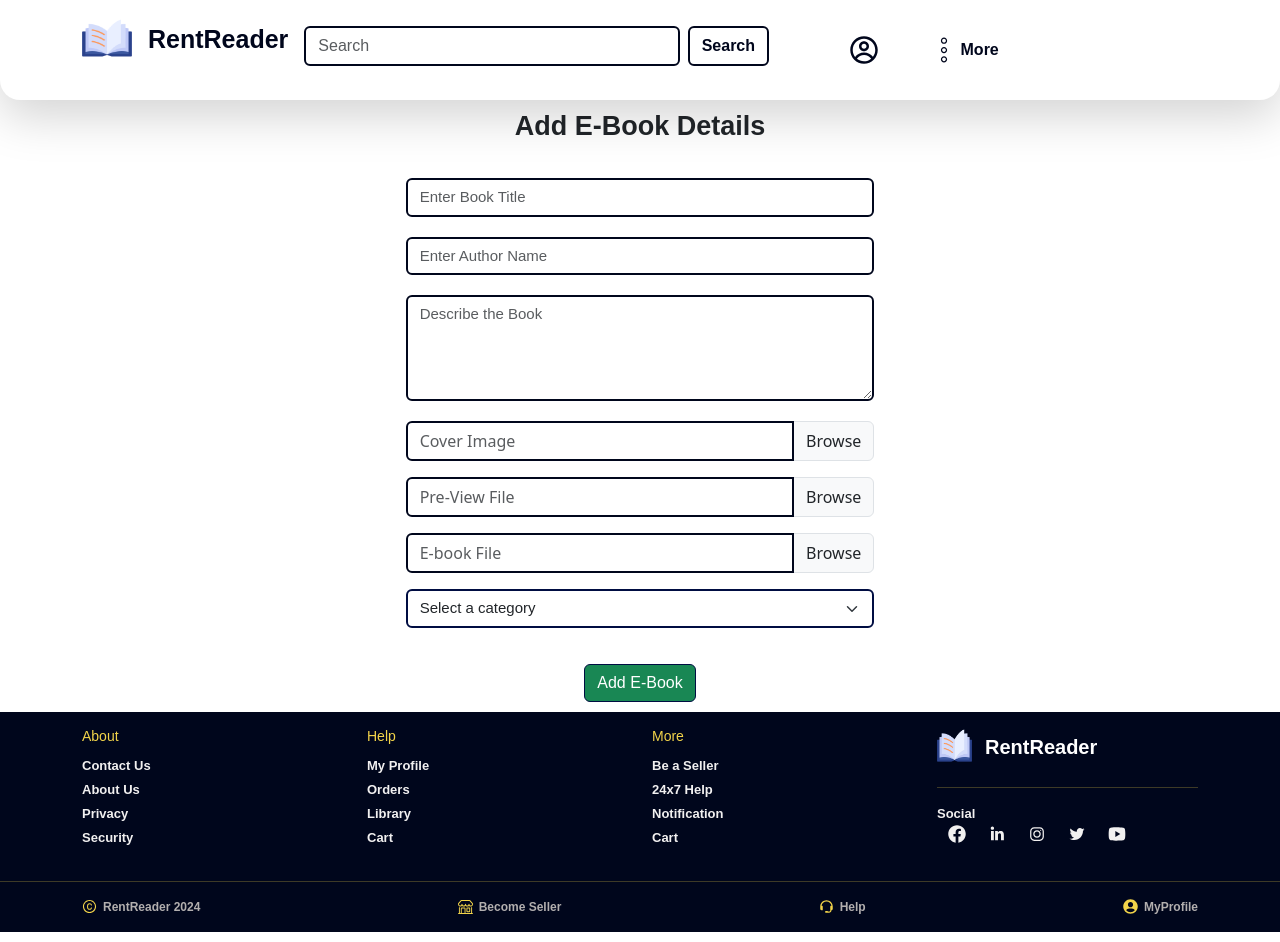
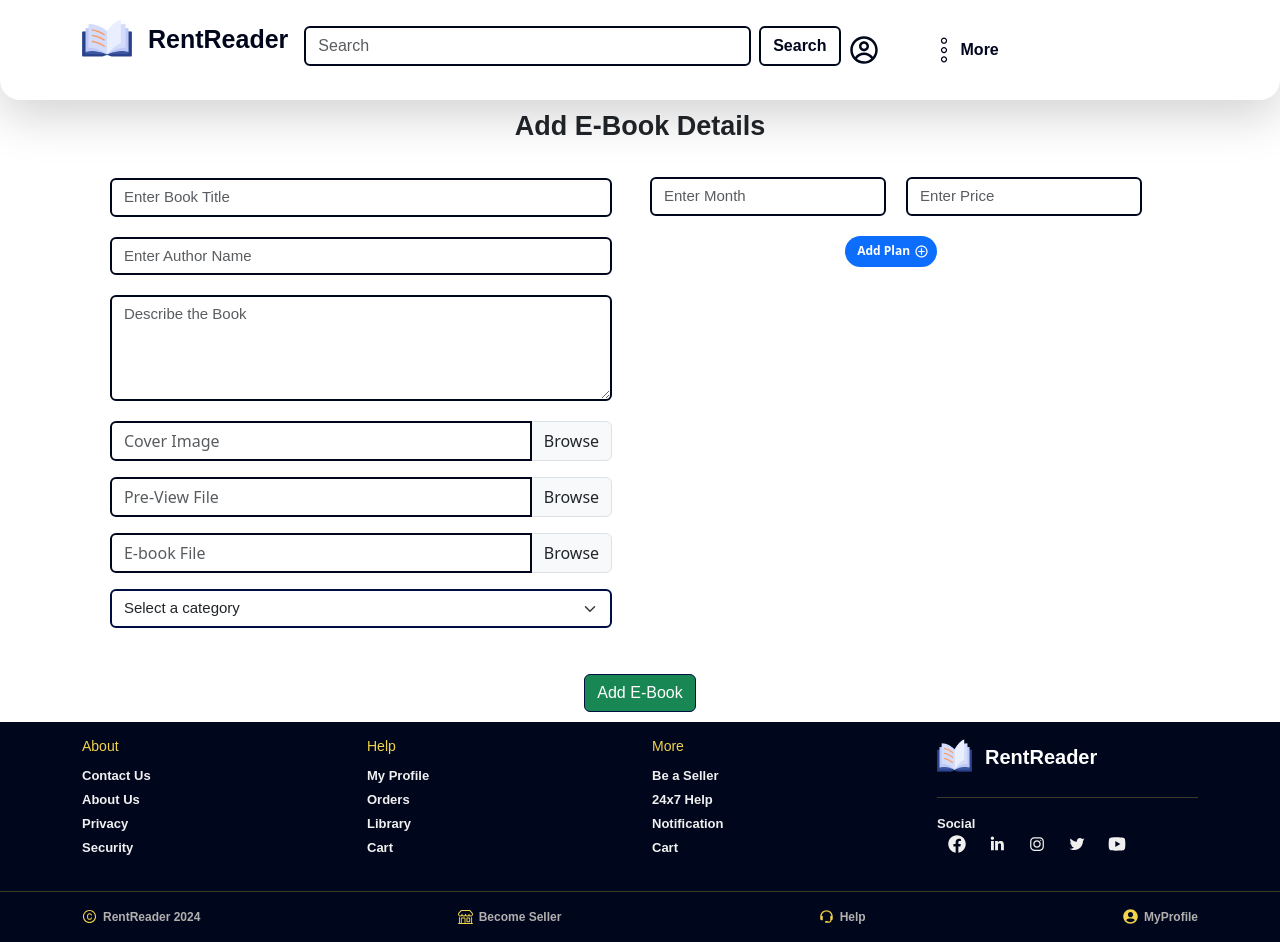
Before and after one commit to Adarshkumar007/Ebook-Rental-App, a React (Create React App) app in the folder client/: page /publish in a window 1280 px wide. Built offline with nearby package versions, Linux system fonts and the light colour scheme; sample sign-in values are in the browser's storage.

Commit message:
cart correction and sellerside publish

```diff
--- a/client/src/components/Cart.jsx
+++ b/client/src/components/Cart.jsx
@@ -13,6 +13,7 @@ import img3 from './images/image2.jpg'
 import img4 from './images/image3.jpg'
 import img5 from './images/image4.jpg'
 import img6 from './images/image5.jpg'
+import CartEmpty from "./CartEmpty";
 const books=[
 img1,img2,img3,img4,img5,img6
 ];
@@ -68,6 +69,7 @@ const Cart = () => {
   console.log(bookInfos);
   return (
     <Container>
+    {books.length===0 && <CartEmpty/>}
       <div className="cart-container">
         {books.map((book,index)=><CartCard key={index} book={book} />)}
 
--- a/client/src/components/CartCard.jsx
+++ b/client/src/components/CartCard.jsx
@@ -1,4 +1,5 @@
 import "bootstrap/dist/css/bootstrap.css";
+import { IoRemoveCircle } from "react-icons/io5";
 
 
 const CartCard = ({book}) => {
@@ -7,6 +8,7 @@ const CartCard = ({book}) => {
     <div className="card cart-card">
       <img src={book} className="card-img-top" alt="..." />
       <div className="card-body">
+      <IoRemoveCircle className="removeBook" size={25}/>
         <a href="#" className="details btn btn-primary">
           View Details
         </a>
--- /dev/null
+++ b/client/src/components/CartEmpty.jsx
@@ -0,0 +1,11 @@
+import { CiFaceFrown } from "react-icons/ci";
+
+const CartEmpty=()=>{
+    return <div style={{display:"flex",alignItems:"center",justifyContent:"center",flexDirection:"column",color:"#000d428f"}}>
+        <CiFaceFrown size={80}/>
+        <div style={{fontSize:"30px", fontWeight:"bold"}}>There are no books</div>
+    </div>
+
+}
+
+export default CartEmpty;
--- a/client/src/components/MyComponent/MyCSS/Cart.css
+++ b/client/src/components/MyComponent/MyCSS/Cart.css
@@ -38,19 +38,34 @@
   .card-img-top {
     width: 100%;
     height: 100%;
-    object-fit: cover; /* Ensure the image covers the entire card */
+    object-fit: cover;
+    transition: box-shadow 0.3s ease;
   }
+
 
   .details {
     position: absolute;
-    bottom: 20px; /* Adjust as needed to position the button */
+    bottom: 20px;
     left: 50%;
     transform: translateX(-50%);
     z-index: 1;
-    opacity: 0; /* Initially hidden */
-    transition: opacity 0.3s ease; /* Smooth transition effect */
+    opacity: 0;
+    transition: opacity 0.3s ease;
   }
 
   .cart-card:hover .details {
     opacity: 1;
   }
+  .removeBook{
+    position: absolute;
+    top: 10px;
+    right: 80%;
+    transform: translateX(-50%);
+    z-index: 1;
+    opacity: 0;
+    transition: opacity 0.3s ease;
+    color: red;
+  }
+  .cart-card:hover .removeBook {
+    opacity: 1;
+  }
--- /dev/null
+++ b/client/src/components/MyComponent/MyCSS/Publish.css
@@ -0,0 +1,85 @@
+.Publish-Container{
+    display: flex;
+    flex-Direction: column;
+}
+
+.Publish-Title{
+    width: 100%;
+    display: flex;
+    justify-content: center;
+}
+.Publish-Heading{
+    margin: 10px 0px;
+    font-weight: bold;
+    font-size: 27px;
+    font-family:DM Sans, sans-serif;
+}
+.Book-Information{
+    width: 100%;
+    display: flex;
+}
+
+@media  (max-width:768px) {
+    .Book-Information{
+       flex-direction: column;
+       justify-content: center;
+       align-items: center;
+    }
+    .Book-Form{
+        width:100% !important;
+        padding:0 !important;
+    }
+    .SubscriptionVariation {
+        height: fit-content !important;
+        padding:  0 !important;
+        overflow-y:hidden;
+
+    }
+    .SubscriptionPlanForm{
+        display: flex;
+        align-items: center;
+       gap: 10px;
+        width: 100%;
+        margin-bottom:20px;
+    }
+    .SubscriptionPlanContainer{
+
+        width: 100% !important;
+        display: flex !important;
+        justify-content: center !important;
+    }
+}
+
+.Book-Form{
+    width: 50%;
+    padding: 10px 0;
+}
+.form-control,.form-select {
+    width: 90% !important;
+}
+.input-group {
+    width: 90% !important;
+    flex-wrap: nowrap !important;
+}
+.SubscriptionVariation {
+    height: 30rem;
+    padding: 15px 0;
+    width: 90%;
+    overflow-y: auto;
+    scrollbar-width: thin;
+}
+
+
+
+.SubscriptionPlanForm{
+    display: flex;
+    align-items: center;
+   gap: 10px;
+    width: 100%;
+    margin-bottom:20px;
+}
+
+.SubscriptionPlanContainer{
+    padding: 10px 0;
+    width: 50%;
+}
--- /dev/null
+++ b/client/src/components/MyComponent/SubscriptionVariationContainer/AddVariationButton.jsx
@@ -0,0 +1,14 @@
+import "bootstrap/dist/css/bootstrap.css";
+import { IoMdAddCircleOutline } from "react-icons/io";
+const AddVariationButton = ({addVariation}) => {
+  return (
+    <div style={{display:"flex",justifyContent:"center",alignItems:"center",cursor:"pointer"}} onClick={addVariation}>
+      <span className="badge d-flex p-2 align-items-center text-bg-primary rounded-pill">
+        <span className="px-1">Add Plan</span>
+        <IoMdAddCircleOutline size={15}/>
+      </span>
+    </div>
+  );
+};
+
+export default AddVariationButton;
--- /dev/null
+++ b/client/src/components/MyComponent/SubscriptionVariationContainer/SubscriptionPlanForm.jsx
@@ -0,0 +1,25 @@
+
+import MyInput from "../MyInput";
+const SubscriptionPlanForm = () => {
+
+  return (
+    <div className="SubscriptionPlanForm">
+      <MyInput
+        type="text"
+        label=""
+        placeholder="Enter Month"
+        value={""}
+        onChange={()=>{}}
+      />
+       <MyInput
+        type="number"
+        label=""
+        step="0.01"
+        placeholder="Enter Price"
+        value={""}
+        onChange={()=>{}}
+      />
+    </div>
+  );
+};
+export default SubscriptionPlanForm;
--- /dev/null
+++ b/client/src/components/MyComponent/SubscriptionVariationContainer/SubscriptionVariation.jsx
@@ -0,0 +1,22 @@
+import AddVariationButton from "./AddVariationButton";
+import SubscriptionPlanForm from "./SubscriptionPlanForm";
+import { useState } from "react";
+
+const SubscriptionVariation = () => {
+  const [planForms, setPlanForms] = useState([1]);
+
+  const handleAddVariation = () => {
+    setPlanForms((prevForms) => [...prevForms, prevForms.length + 1]);
+  };
+
+  return (
+    <div className="SubscriptionVariation">
+      {planForms.map((index) => (
+        <SubscriptionPlanForm key={index} />
+      ))}
+      <AddVariationButton addVariation={handleAddVariation} />
+    </div>
+  );
+};
+
+export default SubscriptionVariation;
--- a/client/src/components/Publish.jsx
+++ b/client/src/components/Publish.jsx
@@ -3,12 +3,16 @@ import axios from "axios";
 import { useNavigate } from "react-router-dom";
 import { useDispatch, useSelector } from "react-redux";
 import { setUserTypeAction } from "../redux/actions/authActions";
-import { Form } from "react-bootstrap";
+import { Container, Form } from "react-bootstrap";
 import MyInput from "./MyComponent/MyInput";
 import MyTextArea from "./MyComponent/MyTextArea";
 import SuccessButton from "./MyComponent/SuccessButton";
 import Category from "./MyComponent/Category";
 import { url } from "../../src/url";
+
+import "./MyComponent/MyCSS/Publish.css";
+import SubscriptionVariation from "./MyComponent/SubscriptionVariationContainer/SubscriptionVariation";
+
 function AddEBookForm() {
   const isSellerAuthenticated = useSelector(
     (state) => state.sellerauth.isAuthenticated
@@ -39,19 +43,19 @@ function AddEBookForm() {
   }, []);
 
   const handleFileChange = (e) => {
-    if(!e.target.files[0].name){
+    if (!e.target.files[0].name) {
       setFile(e.target.files[0]);
       setFileName(e.target.files[0].name);
     }
   };
   const handlePreFileChange = (e) => {
-    if(!e.target.files[0].name){
+    if (!e.target.files[0].name) {
       setPreFile(e.target.files[0]);
       setPreFileName(e.target.files[0].name);
     }
   };
   const handleImageChange = (e) => {
-    if(!e.target.files[0].name){
+    if (!e.target.files[0].name) {
       setImage(e.target.files[0]);
       setImageName(e.target.files[0].name);
     }
@@ -117,34 +121,13 @@ function AddEBookForm() {
   };
 
   return (
-    <div
-      className="container"
-      style={{
-        display: "flex",
-        justifyContent: "center",
-        alignItems: "center",
-        flexDirection: "column",
-      }}
-    >
-      <h2
-        style={{
-          marginBottom: "10px",
-          marginTop: "10px",
-          fontFamily: '"DM Sans", sans-serif',
-          fontSize: "27px",
-          fontWeight: "bold",
-        }}
-      >
-        Add E-Book Details
-      </h2>
-      <form
-        onSubmit={handleSubmit}
-        style={{
-          width: "60%",
-          paddingTop: "10px",
-          paddingBottom: "10px",
-        }}
-      >
+    <Container>
+      <div className="Publish-Container">
+        <div className="Publish-Title">
+          <h2 className="Publish-Heading">Add E-Book Details</h2>
+        </div>
+        <div className="Book-Information">
+          <form onSubmit={handleSubmit} className="Book-Form">
             <h4>
               <div
                 className="error"
@@ -358,7 +341,7 @@ function AddEBookForm() {
                     display: "flex",
                     justifyContent: "center",
                     alignItems: "center",
-                width: "70%",
+                    width: "100%",
                   }}
                 >
                   <Category
@@ -370,21 +353,26 @@ function AddEBookForm() {
               </Form.Group>
             </div>
 
+            {/* <button type="submit" className="btn btn-primary">
+          Add E-Book
+        </button> */}
+          </form>
+          <div  className="SubscriptionPlanContainer">
+            <SubscriptionVariation />
+          </div>
+        </div>
+      </div>
       <div
         style={{
           display: "flex",
           justifyContent: "center",
           alignItems: "center",
+          marginBottom:"10px"
         }}
       >
         <SuccessButton myval="Add E-Book" type="submit" />
       </div>
-
-        {/* <button type="submit" className="btn btn-primary">
-          Add E-Book
-        </button> */}
-      </form>
-    </div>
+    </Container>
   );
 }
 
```
Lines whose indentation alone changed are shown as unchanged.
